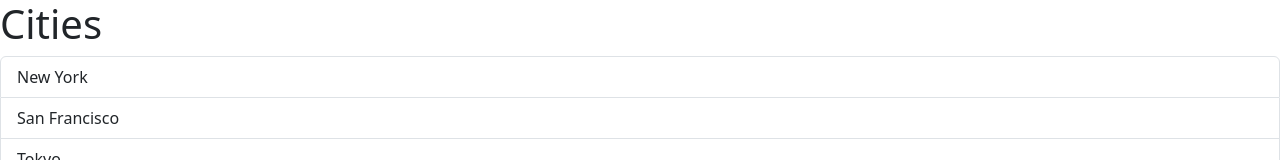
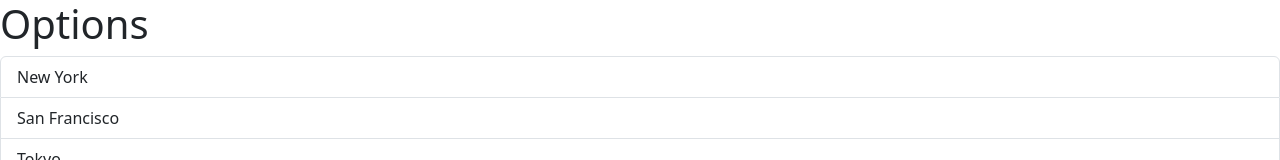
Before and after one commit to davimafraa/Curso-React-Programming-with-Mosh, a React (Vite) app: page / in a window 1280 px wide. Shown: the top 160 px of the page. Built offline with nearby package versions, Linux system fonts and the light colour scheme.

Commit message:
Changing prop heading

```diff
--- a/src/App.tsx
+++ b/src/App.tsx
@@ -10,7 +10,7 @@ function App() {
   return (
     // O componente ListGroup é chamado com os "itens", "heading" e "função" que eu quiser!
     <div>
-      <ListGroup items={items} heading='Cities' onSelectItem={handleSelectItem} />
+      <ListGroup items={items} heading='Options' onSelectItem={handleSelectItem} />
     </div>
   );
 }
```
